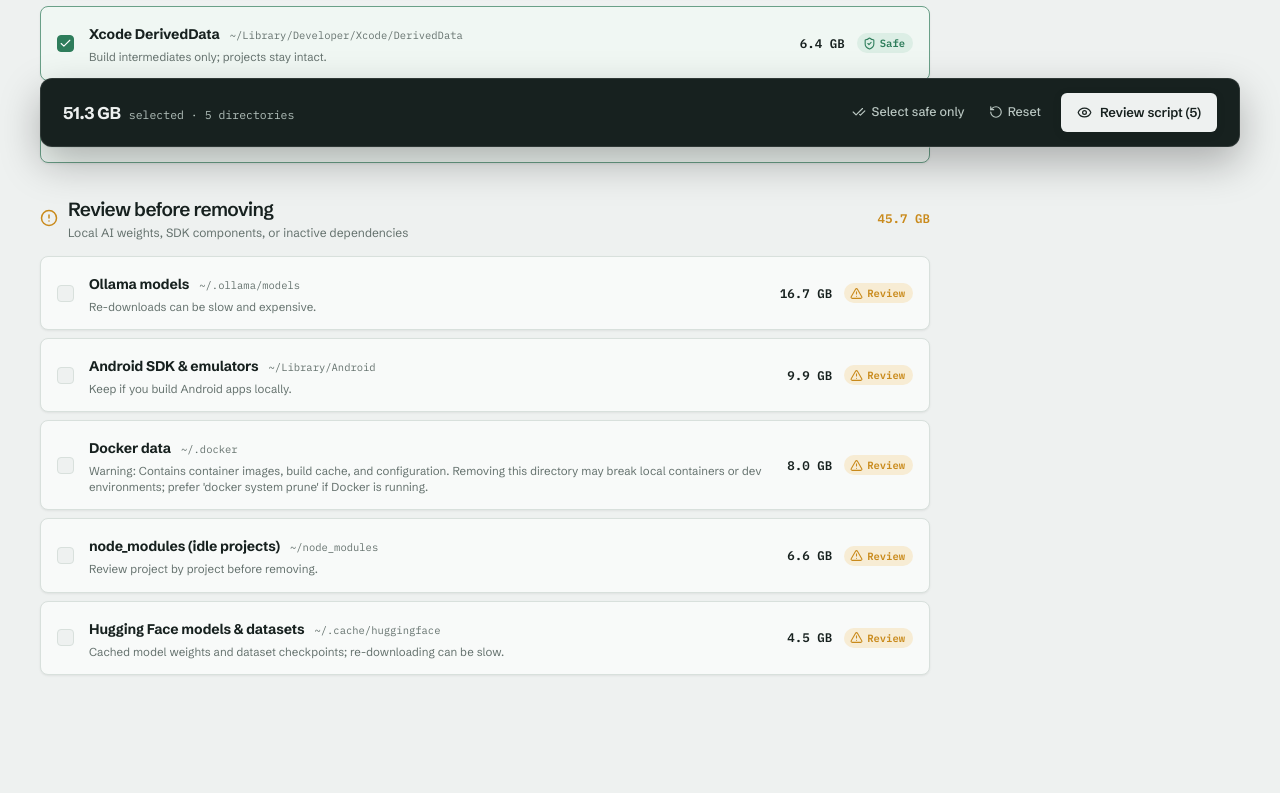
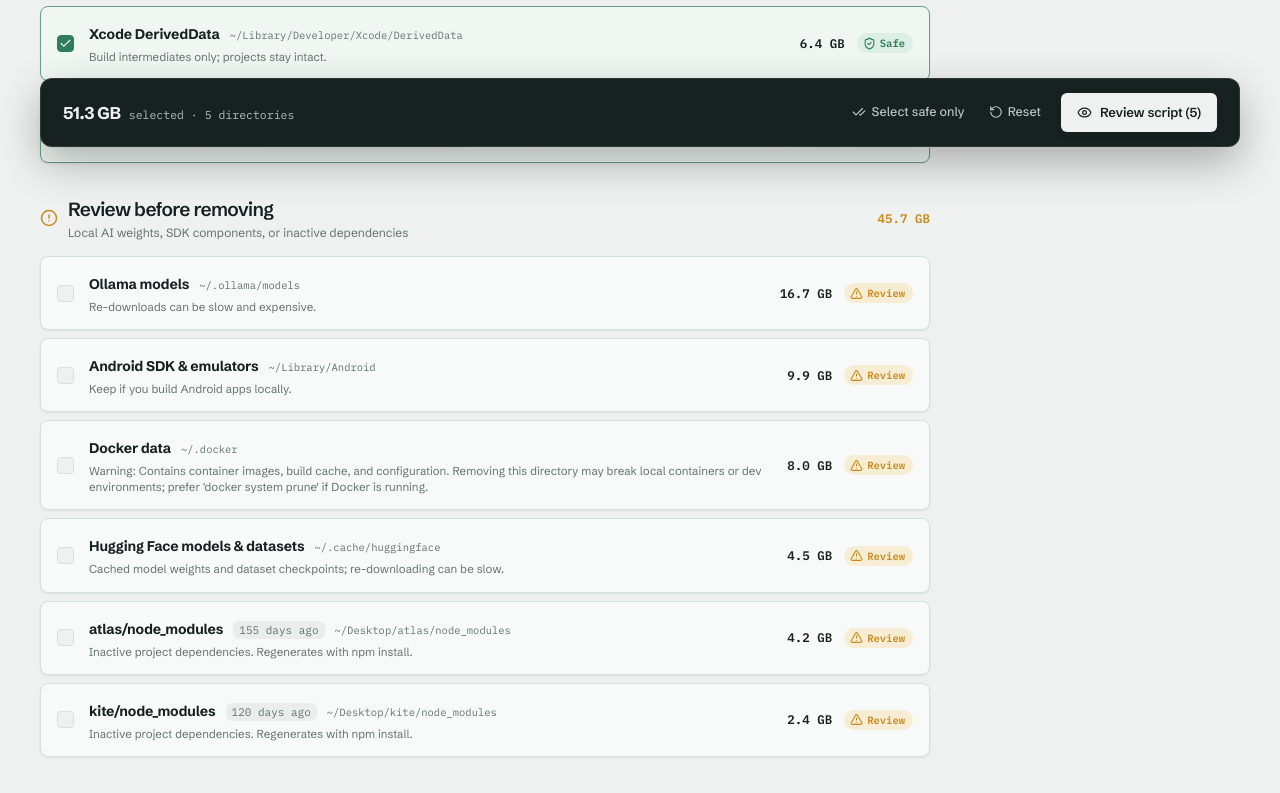
Before and after one commit to hameem-codes/tidyr, a React (Vite) app: page /cleanup in a window 1280 px wide. Shown: the part 629-1422 px from the top of the page. Built offline with nearby package versions, Linux system fonts and the light colour scheme.

Commit message:
feat(cleanup): split node_modules into per-project items and render idle age
P3.5 - partition node_modules by project and display relative last-modified age on recommendation rows.

```diff
--- a/public/scan.json
+++ b/public/scan.json
@@ -10,16 +10,15 @@
   ],
   "tree": {
     "id":"home","name":"~","path":"~","size":135000000000,"category":"Home","children":[
-      {"id":"desktop","name":"Desktop","path":"~/Desktop","size":41000000000,"category":"Code projects","children":[
-        {"id":"atlas","name":"atlas","path":"~/Desktop/atlas","size":16600000000,"category":"Code projects","children":[{"id":"atlas-src","name":"src","path":"~/Desktop/atlas/src","size":4300000000,"category":"Code projects"},{"id":"atlas-next","name":".next","path":"~/Desktop/atlas/.next","size":12300000000,"category":"Code projects","candidate":"next-output"}]},
-        {"id":"kite","name":"kite","path":"~/Desktop/kite","size":12300000000,"category":"Code projects","children":[{"id":"kite-next","name":".next","path":"~/Desktop/kite/.next","size":9600000000,"category":"Code projects","candidate":"next-output"},{"id":"kite-src","name":"src","path":"~/Desktop/kite/src","size":2700000000,"category":"Code projects"}]},
+      {"id":"desktop","name":"Desktop","path":"~/Desktop","size":47600000000,"category":"Code projects","children":[
+        {"id":"atlas","name":"atlas","path":"~/Desktop/atlas","size":20800000000,"category":"Code projects","children":[{"id":"atlas-src","name":"src","path":"~/Desktop/atlas/src","size":4300000000,"category":"Code projects"},{"id":"atlas-next","name":".next","path":"~/Desktop/atlas/.next","size":12300000000,"category":"Code projects","candidate":"next-output"},{"id":"atlas-nm","name":"node_modules","path":"~/Desktop/atlas/node_modules","size":4200000000,"category":"Package caches","candidate":"node-modules-atlas"}]},
+        {"id":"kite","name":"kite","path":"~/Desktop/kite","size":14700000000,"category":"Code projects","children":[{"id":"kite-next","name":".next","path":"~/Desktop/kite/.next","size":9600000000,"category":"Code projects","candidate":"next-output"},{"id":"kite-src","name":"src","path":"~/Desktop/kite/src","size":2700000000,"category":"Code projects"},{"id":"kite-nm","name":"node_modules","path":"~/Desktop/kite/node_modules","size":2400000000,"category":"Package caches","candidate":"node-modules-kite"}]},
         {"id":"desktop-docs","name":"notes & media","path":"~/Desktop/notes-and-media","size":12100000000,"category":"Documents"}
       ]},
       {"id":"ollama","name":".ollama","path":"~/.ollama","size":17000000000,"category":"AI models","children":[{"id":"ollama-models","name":"models","path":"~/.ollama/models","size":16700000000,"category":"AI models","candidate":"ollama-models"},{"id":"ollama-meta","name":"metadata","path":"~/.ollama/metadata","size":300000000,"category":"AI models"}]},
       {"id":"npm","name":".npm","path":"~/.npm","size":13400000000,"category":"Package caches","candidate":"npm-cache"},
       {"id":"library","name":"Library","path":"~/Library","size":17000000000,"category":"SDKs","children":[{"id":"android","name":"Android","path":"~/Library/Android","size":9900000000,"category":"SDKs","candidate":"android"},{"id":"xcode","name":"DerivedData","path":"~/Library/Developer/Xcode/DerivedData","size":6400000000,"category":"SDKs","candidate":"xcode-derived"},{"id":"library-other","name":"Application Support","path":"~/Library/Application Support","size":700000000,"category":"Documents"}]},
       {"id":"gradle","name":".gradle","path":"~/.gradle","size":6600000000,"category":"Package caches","children":[{"id":"gradle-caches","name":"caches","path":"~/.gradle/caches","size":6600000000,"category":"Package caches","candidate":"gradle-cache"}]},
-      {"id":"node-modules","name":"node_modules","path":"~/node_modules","size":6600000000,"category":"Package caches","candidate":"node-modules"},
       {"id":"documents","name":"Documents","path":"~/Documents","size":14400000000,"category":"Documents","children":[{"id":"docs-work","name":"work archives","path":"~/Documents/work-archives","size":8300000000,"category":"Documents"},{"id":"docs-assets","name":"design assets","path":"~/Documents/design-assets","size":6100000000,"category":"Documents"}]},
       {"id":"cache","name":".cache","path":"~/.cache","size":9000000000,"category":"Package caches","children":[{"id":"cache-pip","name":"pip","path":"~/.cache/pip","size":1200000000,"category":"Package caches","candidate":"browser-cache"},{"id":"cache-uv","name":"uv","path":"~/.cache/uv","size":1000000000,"category":"Package caches","candidate":"browser-cache"},{"id":"cache-puppeteer","name":"puppeteer","path":"~/.cache/puppeteer","size":800000000,"category":"Package caches","candidate":"browser-cache"},{"id":"cache-hf","name":"huggingface","path":"~/.cache/huggingface","size":4500000000,"category":"AI models","candidate":"huggingface"},{"id":"cache-other","name":"other","path":"~/.cache/other","size":1500000000,"category":"Package caches"}]},
       {"id":"docker","name":".docker","path":"~/.docker","size":8000000000,"category":"Package caches","candidate":"docker-data"},
@@ -34,7 +33,8 @@
     {"id":"browser-cache","label":"Pip, uv & Puppeteer caches","tier":"safe","size":3000000000,"paths":["~/.cache/pip","~/.cache/uv","~/.cache/puppeteer"],"note":"Safe package and browser automation caches; regenerate on demand."},
     {"id":"android","label":"Android SDK & emulators","tier":"review","size":9900000000,"paths":["~/Library/Android"],"note":"Keep if you build Android apps locally."},
     {"id":"ollama-models","label":"Ollama models","tier":"review","size":16700000000,"paths":["~/.ollama/models"],"note":"Re-downloads can be slow and expensive."},
-    {"id":"node-modules","label":"node_modules (idle projects)","tier":"review","size":6600000000,"paths":["~/node_modules"],"note":"Review project by project before removing."},
+    {"id":"node-modules-atlas","label":"atlas/node_modules","tier":"review","size":4200000000,"paths":["~/Desktop/atlas/node_modules"],"note":"Inactive project dependencies. Regenerates with npm install.","lastModified":"2026-05-15T10:00:00.000Z","daysIdle":155},
+    {"id":"node-modules-kite","label":"kite/node_modules","tier":"review","size":2400000000,"paths":["~/Desktop/kite/node_modules"],"note":"Inactive project dependencies. Regenerates with npm install.","lastModified":"2026-06-19T10:00:00.000Z","daysIdle":120},
     {"id":"docker-data","label":"Docker data","tier":"review","size":8000000000,"paths":["~/.docker"],"note":"Warning: Contains container images, build cache, and configuration. Removing this directory may break local containers or dev environments; prefer 'docker system prune' if Docker is running."},
     {"id":"huggingface","label":"Hugging Face models & datasets","tier":"review","size":4500000000,"paths":["~/.cache/huggingface"],"note":"Cached model weights and dataset checkpoints; re-downloading can be slow."}
   ]
--- a/src/features/cleanup/RecommendationRow.tsx
+++ b/src/features/cleanup/RecommendationRow.tsx
@@ -1,5 +1,5 @@
 import { Check } from 'lucide-react'
-import { formatGB } from '../../lib/format'
+import { formatGB, formatRelativeTime } from '../../lib/format'
 import { SafetyBadge } from '../../components/SafetyBadge'
 import type { RecommendationItem } from '../../types/scan'
 
@@ -10,6 +10,12 @@
 }
 
 export function RecommendationRow({ item, checked, onToggle }: RecommendationRowProps) {
+  const age = item.lastModified
+    ? formatRelativeTime(item.lastModified)
+    : item.daysIdle !== undefined
+      ? `${item.daysIdle} days ago`
+      : null
+
   return (
     <label
       className={`recommendation-row ${checked ? 'checked' : ''}`}
@@ -35,6 +41,7 @@
       <span className="rec-copy">
         <span className="rec-top-line">
           <strong>{item.label}</strong>
+          {age && <span className="rec-age">{age}</span>}
           <span className="rec-paths" title={item.paths.join('\n')}>
             <code>{item.paths.join(' · ')}</code>
           </span>
--- a/src/styles/tokens.css
+++ b/src/styles/tokens.css
@@ -1550,6 +1550,16 @@
   letter-spacing: -0.01em;
 }
 
+.rec-age {
+  font-size: 11px;
+  font-family: 'IBM Plex Mono', monospace;
+  color: var(--muted);
+  background: color-mix(in srgb, var(--ink) 6%, transparent);
+  padding: 1px 6px;
+  border-radius: var(--radius-sm);
+  white-space: nowrap;
+}
+
 .rec-paths code {
   color: var(--muted);
   font: 10.5px 'IBM Plex Mono', monospace;
```
